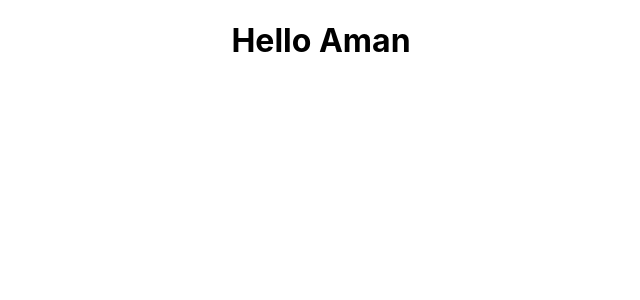
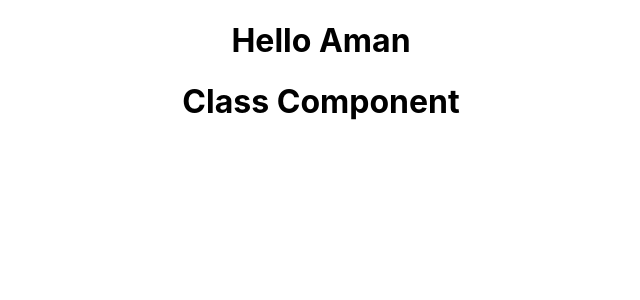
Before and after one commit to aman7245/self-learning, a React (Create React App) app: page / in a window 1280 px wide. Shown: the top 300 px of the page, without its empty margins (319-959 px from the left). Built offline with nearby package versions, Linux system fonts and the light colour scheme.

Commit message:
class component

```diff
--- a/src/App.js
+++ b/src/App.js
@@ -2,11 +2,13 @@
 import logo from './logo.svg';
 import './App.css';
 import Greet from './component/greet';
+import Welcome from './component/welcom';
 
 function App() {
   return (
     <div className="App">
       <Greet />
+      <Welcome />
     </div>
   );
 }
--- /dev/null
+++ b/src/component/welcom.js
@@ -0,0 +1,9 @@
+import React, {Component} from 'react';
+
+class Welcome extends Component{
+    render (){
+        return <h1>Class Component</h1>
+    }
+}
+
+export default Welcome;
```
